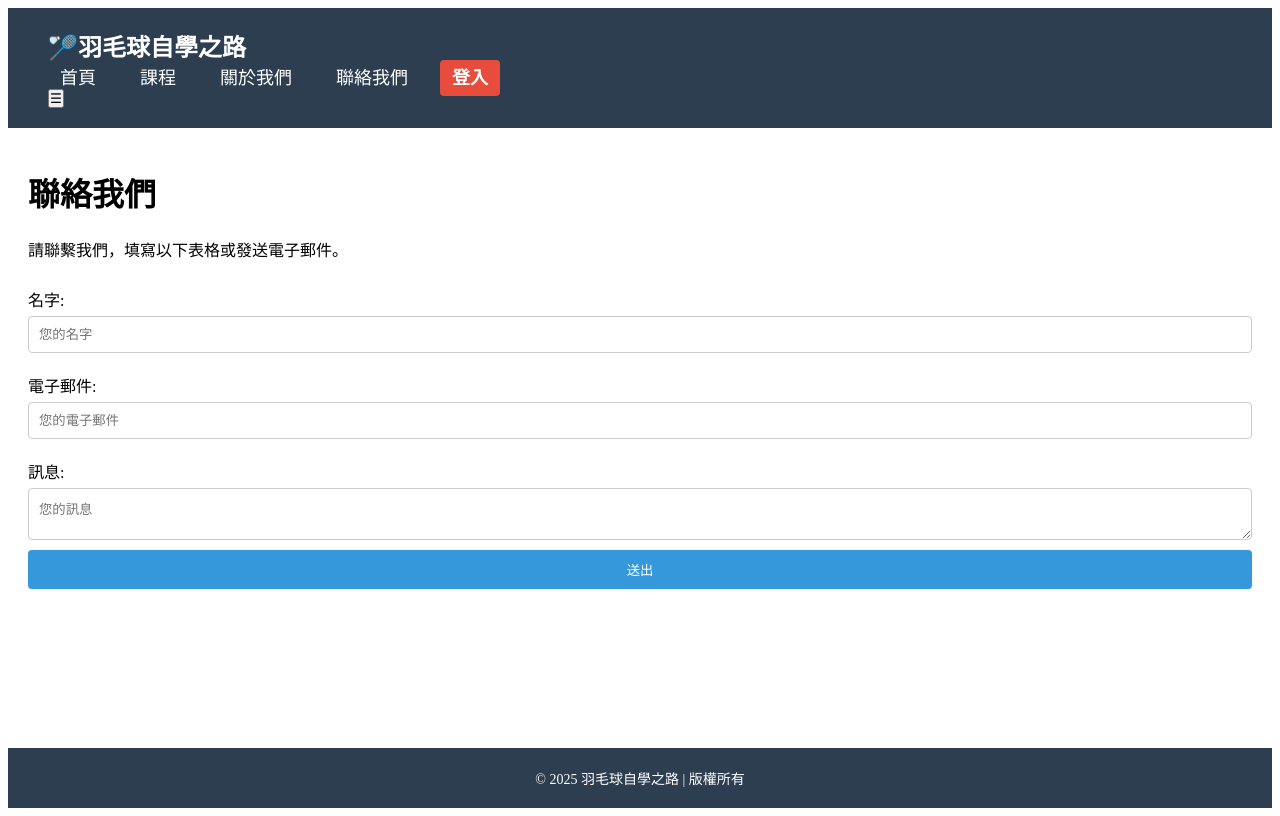
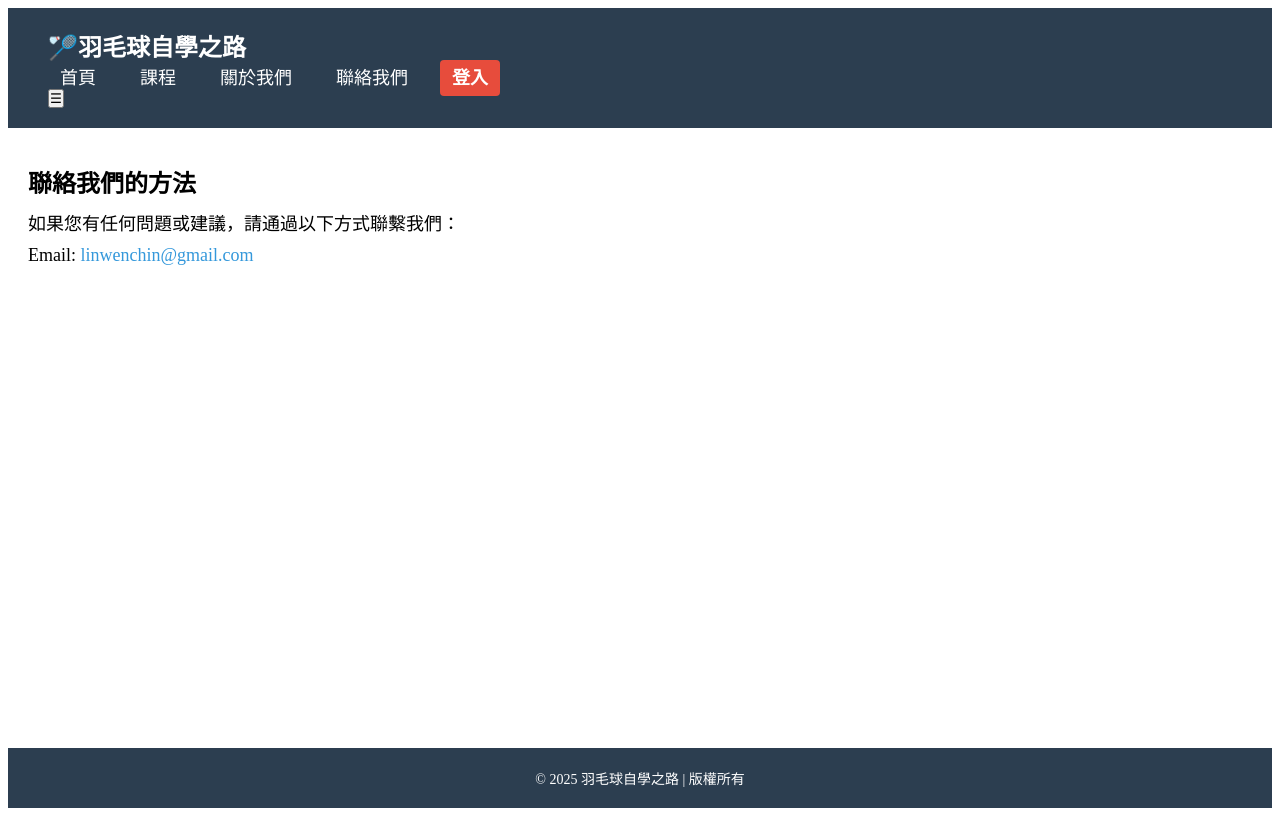
Before and after one commit to dannyangler/vitebadminton, a Vue app: page /contact in a window 1280 px wide. Built offline with nearby package versions, Linux system fonts and the light colour scheme.

Commit message:
upate email

```diff
--- a/src/views/Contact.vue
+++ b/src/views/Contact.vue
@@ -1,20 +1,8 @@
 <template>
     <div class="contact-page">
-      <h1>聯絡我們</h1>
-      <p>請聯繫我們，填寫以下表格或發送電子郵件。</p>
-
-      <form>
-        <label for="name">名字:</label>
-        <input type="text" id="name" placeholder="您的名字">
-
-        <label for="email">電子郵件:</label>
-        <input type="email" id="email" placeholder="您的電子郵件">
-
-        <label for="message">訊息:</label>
-        <textarea id="message" placeholder="您的訊息"></textarea>
-
-        <button type="submit">送出</button>
-      </form>
+      <h1>聯絡我們的方法</h1>
+      <p>如果您有任何問題或建議，請通過以下方式聯繫我們：</p>
+      <p>Email: <a href="mailto:linwenchin@gmail.com">linwenchin@gmail.com</a></p>
     </div>
   </template>
 
@@ -29,33 +17,22 @@
     padding: 20px;
   }
 
-  form {
-    display: flex;
-    flex-direction: column;
+  h1 {
+    font-size: 24px;
+    margin-bottom: 10px;
   }
 
-  label {
-    margin: 10px 0 5px;
+  p {
+    font-size: 18px;
+    margin: 10px 0;
   }
 
-  input,
-  textarea {
-    padding: 10px;
-    margin-bottom: 10px;
-    border: 1px solid #ccc;
-    border-radius: 4px;
+  a {
+    color: #3498db;
+    text-decoration: none;
   }
 
-  button {
-    padding: 10px 20px;
-    background-color: #3498db;
-    color: white;
-    border: none;
-    border-radius: 4px;
-    cursor: pointer;
-  }
-
-  button:hover {
-    background-color: #2980b9;
+  a:hover {
+    text-decoration: underline;
   }
   </style>
```
